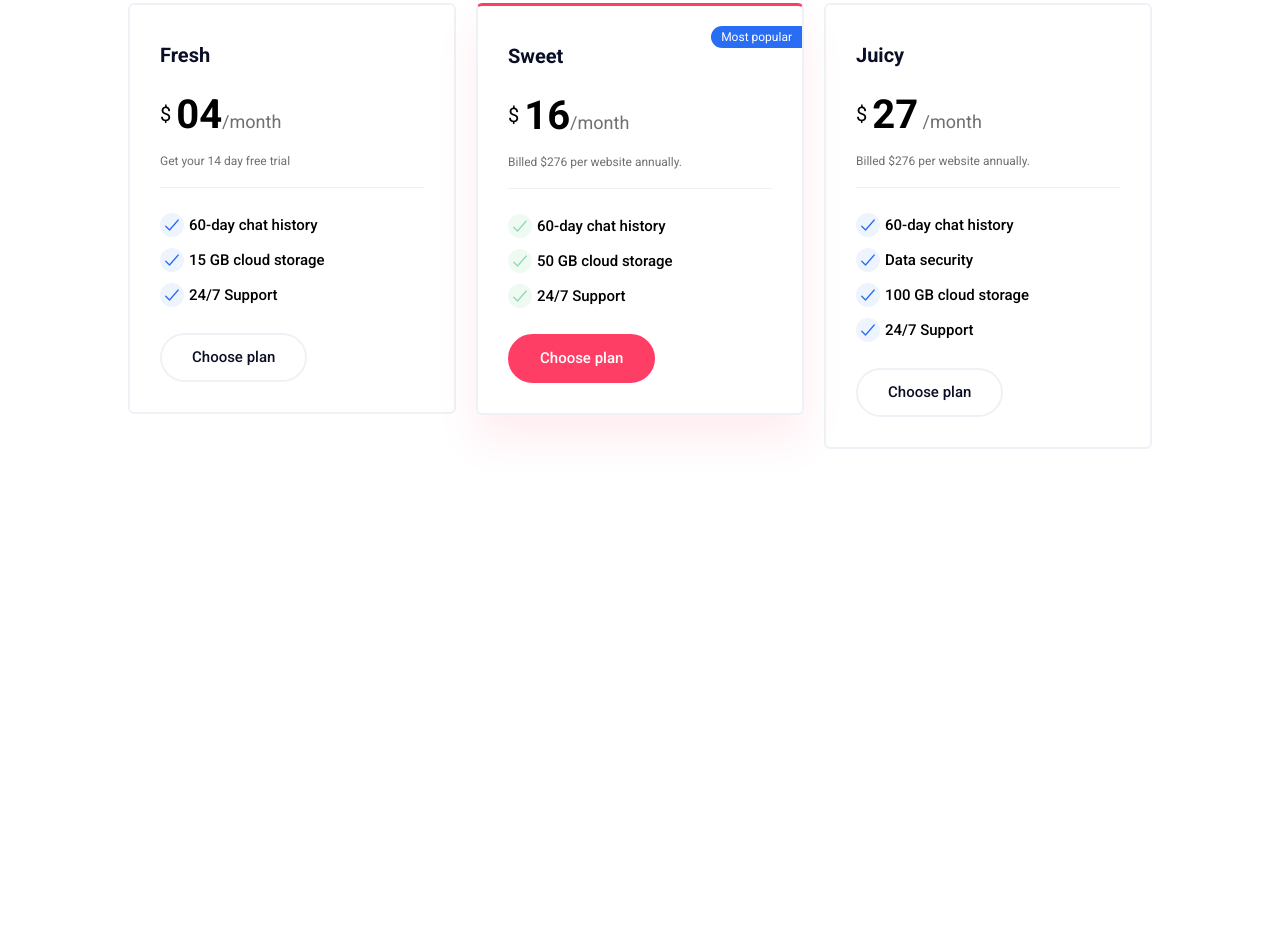
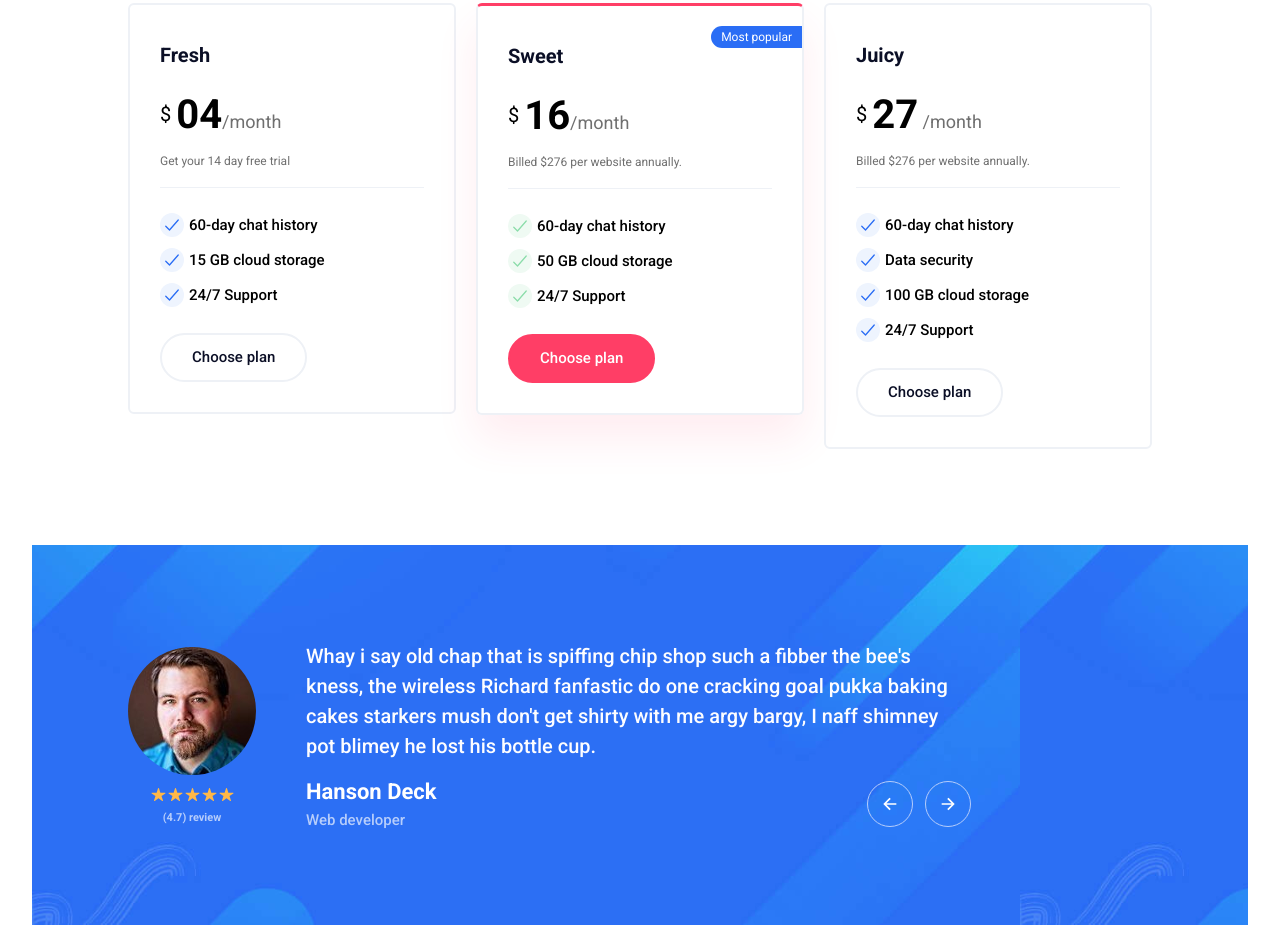
Before and after one commit to AhmedMstafa/appie, a plain HTML site: page index.html in a window 1280 px wide. Shown: the part 5183-6108 px from the top of the page. Before the commit the page ends 5728 px from the top, so only its background shows below. Drawn offline with nearby package versions, Linux system fonts and the light colour scheme.

Commit message:
add testimonial section

```diff
--- a/index.html
+++ b/index.html
@@ -371,6 +371,43 @@
     </div>
   </section>
   <!-- End Pricing Section -->
+
+  <!-- Start testimonial Section -->
+  <section class="testimonial-setion container">
+    <div class="testimonial  grid ">
+      <div class="testimonial-left">
+        <img class="img-test" src="img/people/customer-1.jpg" alt="image riview">
+        <div class="review-box">
+          <div class="starts-box">
+            <ion-icon class="star" name="star"></ion-icon>
+            <ion-icon class="star" name="star"></ion-icon>
+            <ion-icon class="star" name="star"></ion-icon>
+            <ion-icon class="star" name="star"></ion-icon>
+            <ion-icon class="star" name="star"></ion-icon>
+          </div>
+          <p class="review-title">
+            (4.7) review
+          </p>
+        </div>
+      </div>
+      <div class="testimonial-right">
+        <p class="text-testimonial">Whay i say old chap that is spiffing chip shop such a fibber the bee's kness, the
+          wireless Richard fanfastic do one cracking goal pukka baking cakes starkers mush don't get shirty with me argy
+          bargy, I naff shimney pot blimey he lost his bottle cup.</p>
+        <div class="info-next">
+          <div class="person">
+            <p class="person-name"><strong>Hanson Deck</strong></p>
+            <p class="person-jop">Web developer</p>
+          </div>
+          <div class="testimonial-icons">
+            <ion-icon class="icon-left" name="arrow-back-sharp"></ion-icon>
+            <ion-icon class="icon-right" name="arrow-forward-sharp"></ion-icon>
+          </div>
+        </div>
+      </div>
+    </div>
+  </section>
+  <!-- End testimonial Section -->
 </main>
 <!-- End Main  -->
 
```
